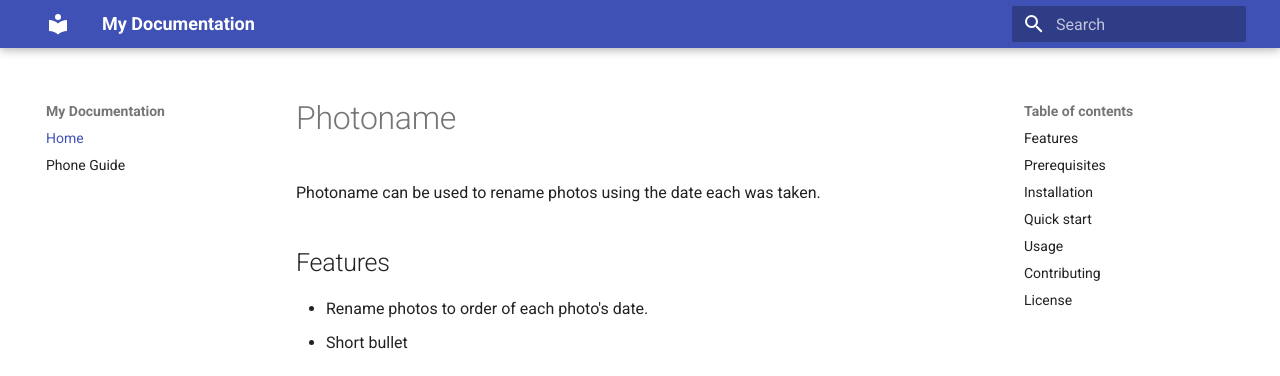
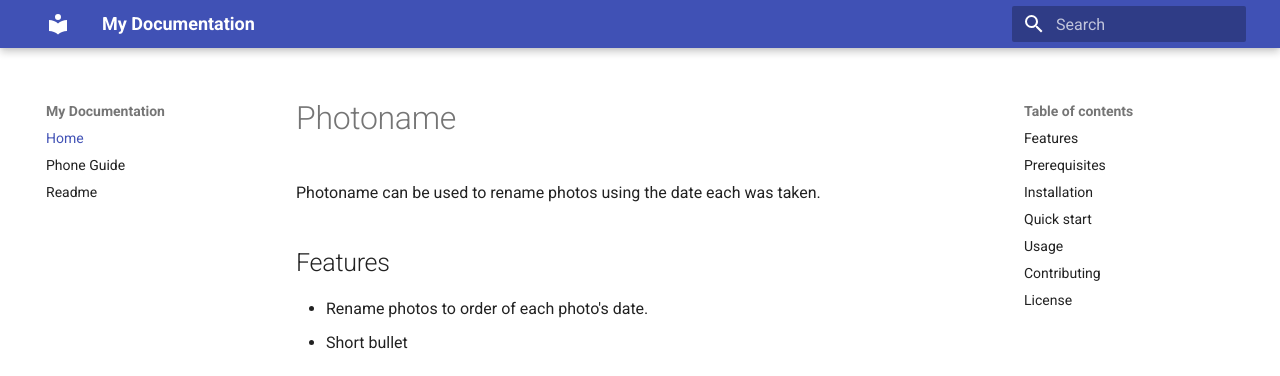
Before and after one commit to tfarhana-ui/my-docs, an MkDocs documentation site: the page built from docs/index.md, in a window 1280 px wide. Shown: the top 376 px of the page. Built offline with MkDocs 1.6.1 and Material for MkDocs 9.7.7, drawn with Linux system fonts in a browser that asks for light colours.

Commit message:
Update mkdocs.yml

```diff
--- a/mkdocs.yml
+++ b/mkdocs.yml
@@ -1,7 +1,7 @@
 site_name: My Documentation
-theme:
-  name: material
+theme: material
 
 nav:
-  - Home: index.md
-  - Phone Guide: photoname.md
+ - Home : index.md
+ - Phone Guide : photoname.md
+ - Readme : README.md
```
